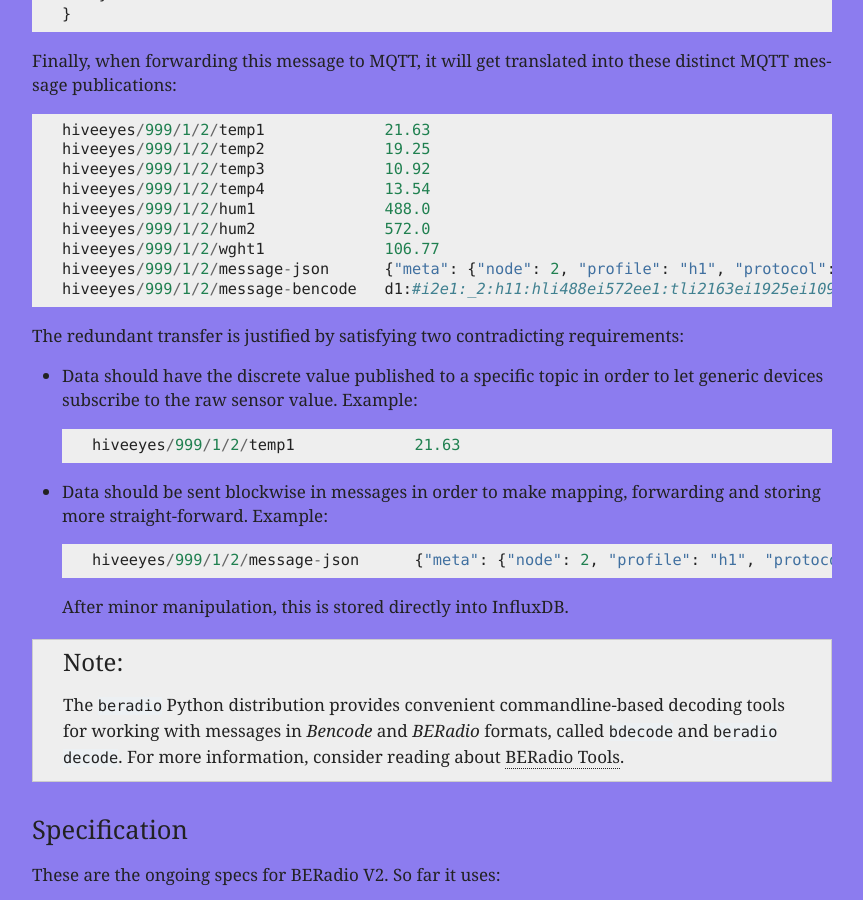
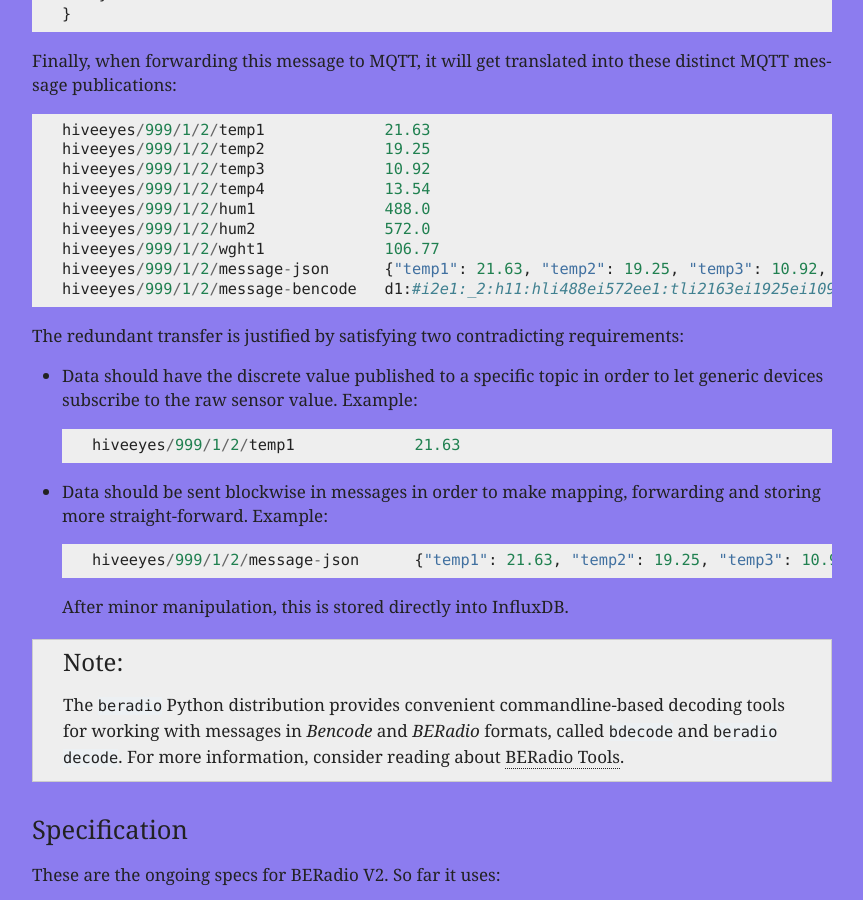
Before and after one commit to hiveeyes/beradio, a Sphinx documentation site: the page built from doc/source/beradio.rst, in a window 1280 px wide and 900 px high, scrolled down 1272 px. Shown: the whole window, without its empty margins (262-1125 px from the left). Built offline with Sphinx 7.4.7, drawn with Linux system fonts in a browser that asks for light colours.

Commit message:
fix specs

```diff
--- a/doc/source/beradio.rst
+++ b/doc/source/beradio.rst
@@ -67,7 +67,7 @@
     hiveeyes/999/1/2/hum1              488.0
     hiveeyes/999/1/2/hum2              572.0
     hiveeyes/999/1/2/wght1             106.77
-    hiveeyes/999/1/2/message-json      {"meta": {"node": 2, "profile": "h1", "protocol": "beradio2", "network": "999", "gateway": "1"}, "data": {"wght1": 106.77, "hum1": 488.0, "hum2": 572.0, "temp1": 21.63, "temp2": 19.25, "temp3": 10.92, "temp4": 13.54}}
+    hiveeyes/999/1/2/message-json      {"temp1": 21.63, "temp2": 19.25, "temp3": 10.92, "temp4": 13.54, "hum1": 488.0, "hum2": 572.0, "wght1": 106.77}
     hiveeyes/999/1/2/message-bencode   d1:#i2e1:_2:h11:hli488ei572ee1:tli2163ei1925ei1092ei1354ee1:wi10677ee
 
 
@@ -79,7 +79,7 @@
 
 - Data should be sent blockwise in messages in order to make mapping, forwarding and storing more straight-forward. Example::
 
-    hiveeyes/999/1/2/message-json      {"meta": {"node": 2, "profile": "h1", "protocol": "beradio2", "network": "999", "gateway": "1"}, "data": {"wght1": 106.77, "hum1": 488.0, "hum2": 572.0, "temp1": 21.63, "temp2": 19.25, "temp3": 10.92, "temp4": 13.54}}
+    hiveeyes/999/1/2/message-json      {"temp1": 21.63, "temp2": 19.25, "temp3": 10.92, "temp4": 13.54, "hum1": 488.0, "hum2": 572.0, "wght1": 106.77}
 
   After minor manipulation, this is stored directly into InfluxDB.
 
```
